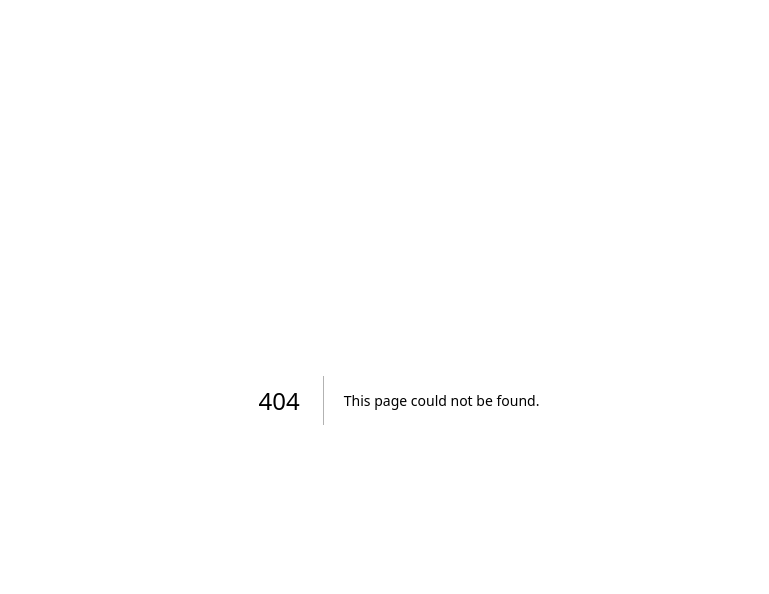
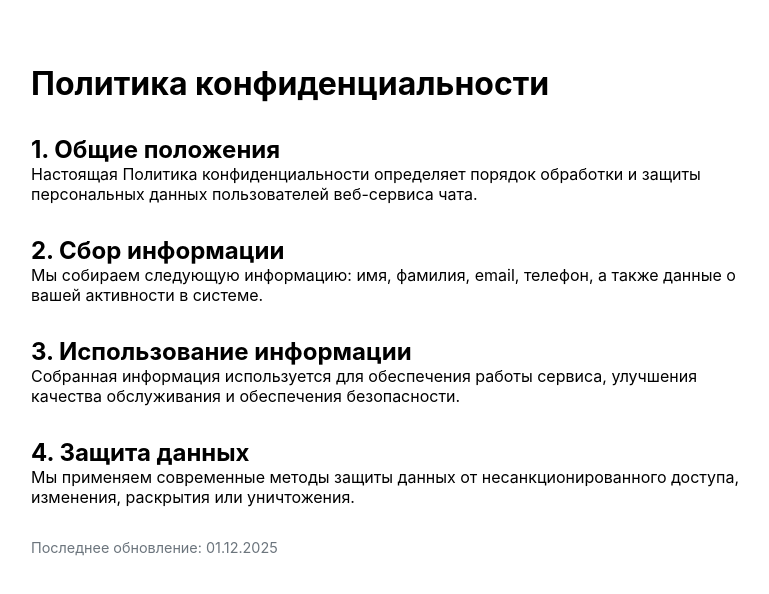
Before and after one commit to krasavtsev-muiv/1schat, a Next.js app in the folder frontend/: page /privacy in a window 1280 px wide. Before the commit this address had no page. Shown: the top 594 px of the page, without its empty margins (241-1010 px from the left). Built offline with nearby package versions, Linux system fonts and the light colour scheme.

Commit message:
Добавлены страницы политики конфиденциальности и правил использования

```diff
--- /dev/null
+++ b/frontend/app/privacy/page.js
@@ -0,0 +1,39 @@
+// Страница политики конфиденциальности
+export default function PrivacyPage() {
+  return (
+    <div style={{ maxWidth: '800px', margin: '2rem auto', padding: '2rem' }}>
+      <h1>Политика конфиденциальности</h1>
+      <section style={{ marginTop: '2rem' }}>
+        <h2>1. Общие положения</h2>
+        <p>
+          Настоящая Политика конфиденциальности определяет порядок обработки и защиты
+          персональных данных пользователей веб-сервиса чата.
+        </p>
+      </section>
+      <section style={{ marginTop: '2rem' }}>
+        <h2>2. Сбор информации</h2>
+        <p>
+          Мы собираем следующую информацию: имя, фамилия, email, телефон, а также
+          данные о вашей активности в системе.
+        </p>
+      </section>
+      <section style={{ marginTop: '2rem' }}>
+        <h2>3. Использование информации</h2>
+        <p>
+          Собранная информация используется для обеспечения работы сервиса, улучшения
+          качества обслуживания и обеспечения безопасности.
+        </p>
+      </section>
+      <section style={{ marginTop: '2rem' }}>
+        <h2>4. Защита данных</h2>
+        <p>
+          Мы применяем современные методы защиты данных от несанкционированного доступа,
+          изменения, раскрытия или уничтожения.
+        </p>
+      </section>
+      <p style={{ marginTop: '2rem', fontSize: '0.9em', color: '#6c757d' }}>
+        Последнее обновление: {new Date().toLocaleDateString('ru-RU')}
+      </p>
+    </div>
+  );
+}
```
Also changed, not shown: frontend/app/terms/page.js (added, +38 -0 lines).
